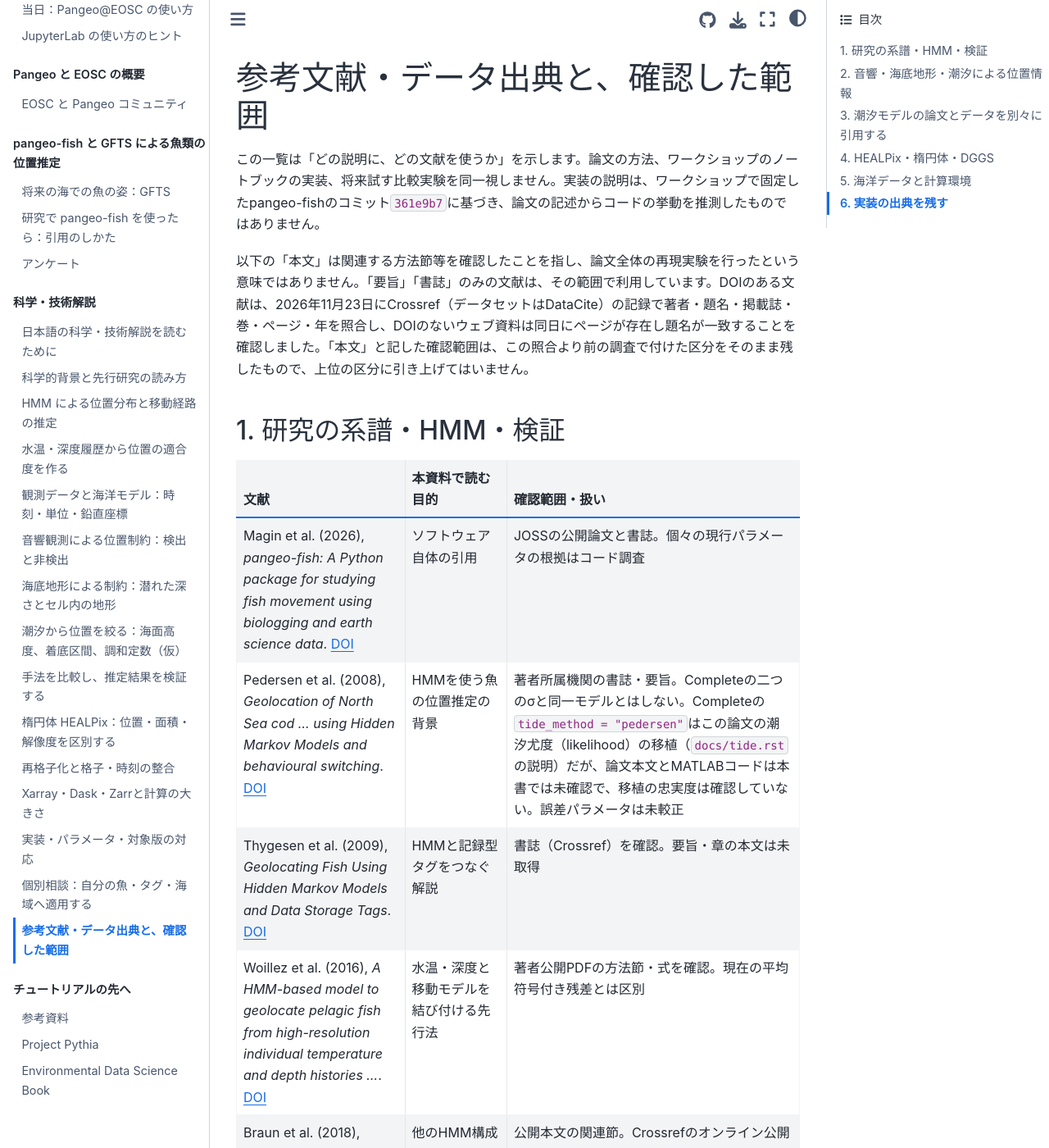
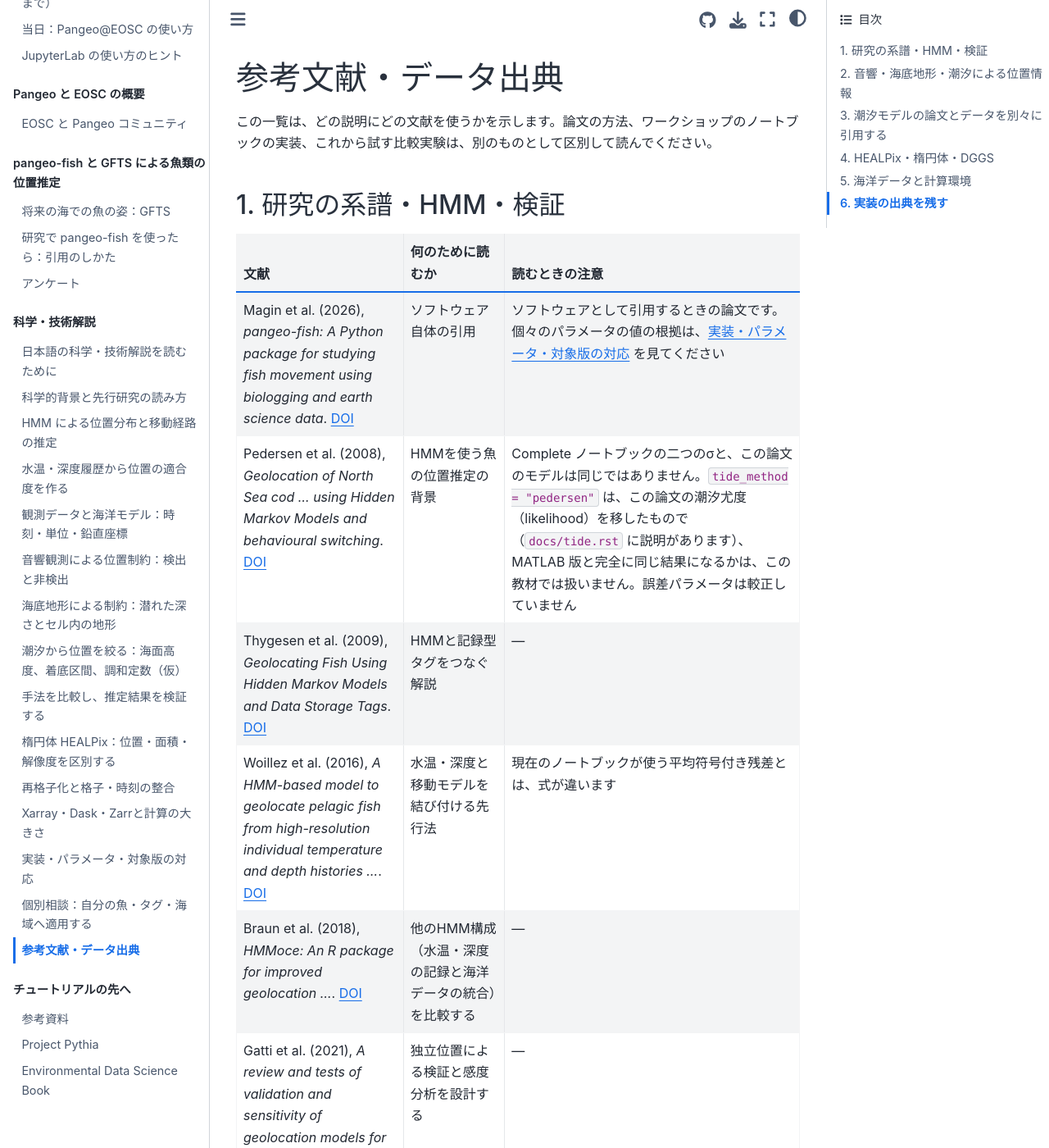
Before and after one commit to pangeo-fish/pangeo-fish-fra2026, a Jupyter Book: the page built from docs/science/13_references.md, in a window 1280 px wide and 1400 px high. Shown: the whole window at 82% size. Built offline with Jupyter Book 1.0.4 settings and Sphinx 7.4.7 and the Sphinx Book theme 1.1.4, drawn with Linux system fonts in a browser that asks for light colours; pages that are not in the unit, such as notebooks, are missing from menus; comment, search, counter and statistics services are not loaded; cross-references to code outside the pages are shown as plain code; some of the changed text lies outside the part shown.

Commit message:
References chapter for readers (drop the review-log columns); remove FRA-ROMS note

```diff
--- a/docs/science/13_references.md
+++ b/docs/science/13_references.md
@@ -1,46 +1,44 @@
-# 参考文献・データ出典と、確認した範囲
+# 参考文献・データ出典
 
-この一覧は「どの説明に、どの文献を使うか」を示します。論文の方法、ワークショップのノートブックの実装、将来試す比較実験を同一視しません。実装の説明は、ワークショップで固定したpangeo-fishのコミット`361e9b7`に基づき、論文の記述からコードの挙動を推測したものではありません。
-
-以下の「本文」は関連する方法節等を確認したことを指し、論文全体の再現実験を行ったという意味ではありません。「要旨」「書誌」のみの文献は、その範囲で利用しています。DOIのある文献は、2026年11月23日にCrossref（データセットはDataCite）の記録で著者・題名・掲載誌・巻・ページ・年を照合し、DOIのないウェブ資料は同日にページが存在し題名が一致することを確認しました。「本文」と記した確認範囲は、この照合より前の調査で付けた区分をそのまま残したもので、上位の区分に引き上げてはいません。
+この一覧は、どの説明にどの文献を使うかを示します。論文の方法、ワークショップのノートブックの実装、これから試す比較実験は、別のものとして区別して読んでください。
 
 ## 1. 研究の系譜・HMM・検証
 
-| 文献 | 本資料で読む目的 | 確認範囲・扱い |
+| 文献 | 何のために読むか | 読むときの注意 |
 |---|---|---|
-| Magin et al. (2026), *pangeo-fish: A Python package for studying fish movement using biologging and earth science data*. [DOI](https://doi.org/10.21105/joss.08332) | ソフトウェア自体の引用 | JOSSの公開論文と書誌。個々の現行パラメータの根拠はコード調査 |
-| Pedersen et al. (2008), *Geolocation of North Sea cod … using Hidden Markov Models and behavioural switching*. [DOI](https://doi.org/10.1139/F08-144) | HMMを使う魚の位置推定の背景 | 著者所属機関の書誌・要旨。Completeの二つのσと同一モデルとはしない。Completeの`tide_method = "pedersen"`はこの論文の潮汐尤度（likelihood）の移植（`docs/tide.rst`の説明）だが、論文本文とMATLABコードは本書では未確認で、移植の忠実度は確認していない。誤差パラメータは未較正 |
-| Thygesen et al. (2009), *Geolocating Fish Using Hidden Markov Models and Data Storage Tags*. [DOI](https://doi.org/10.1007/978-1-4020-9640-2_17) | HMMと記録型タグをつなぐ解説 | 書誌（Crossref）を確認。要旨・章の本文は未取得 |
-| Woillez et al. (2016), *A HMM-based model to geolocate pelagic fish from high-resolution individual temperature and depth histories …*. [DOI](https://doi.org/10.1016/j.ecolmodel.2015.10.024) | 水温・深度と移動モデルを結び付ける先行法 | 著者公開PDFの方法節・式を確認。現在の平均符号付き残差とは区別 |
-| Braun et al. (2018), *HMMoce: An R package for improved geolocation …*. [DOI](https://doi.org/10.1111/2041-210X.12959) | 他のHMM構成（水温・深度の記録と海洋データの統合）を比較する | 公開本文の関連節。Crossrefのオンライン公開日は2018年1月23日、巻号は2018年5月 |
-| Gatti et al. (2021), *A review and tests of validation and sensitivity of geolocation models for marine fish tracking*. [DOI](https://doi.org/10.1111/faf.12568) | 独立位置による検証と感度分析を設計する | 公開本文の検証・感度に関する節 |
-| Gonse et al. (2025), *Combining acoustic telemetry with archival tagging … Pollachius pollachius*. [DOI](https://doi.org/10.1111/jfb.15750) | Pangeo-Fishに近い魚種・観測の応用例 | 公開本文、特に方法節2.7。先行公開2024年・巻号掲載2025年を区別 |
+| Magin et al. (2026), *pangeo-fish: A Python package for studying fish movement using biologging and earth science data*. [DOI](https://doi.org/10.21105/joss.08332) | ソフトウェア自体の引用 | ソフトウェアとして引用するときの論文です。個々のパラメータの値の根拠は、{doc}`11_parameters_versions` を見てください |
+| Pedersen et al. (2008), *Geolocation of North Sea cod … using Hidden Markov Models and behavioural switching*. [DOI](https://doi.org/10.1139/F08-144) | HMMを使う魚の位置推定の背景 | Complete ノートブックの二つのσと、この論文のモデルは同じではありません。`tide_method = "pedersen"` は、この論文の潮汐尤度（likelihood）を移したもので（`docs/tide.rst` に説明があります）、MATLAB 版と完全に同じ結果になるかは、この教材では扱いません。誤差パラメータは較正していません |
+| Thygesen et al. (2009), *Geolocating Fish Using Hidden Markov Models and Data Storage Tags*. [DOI](https://doi.org/10.1007/978-1-4020-9640-2_17) | HMMと記録型タグをつなぐ解説 | — |
+| Woillez et al. (2016), *A HMM-based model to geolocate pelagic fish from high-resolution individual temperature and depth histories …*. [DOI](https://doi.org/10.1016/j.ecolmodel.2015.10.024) | 水温・深度と移動モデルを結び付ける先行法 | 現在のノートブックが使う平均符号付き残差とは、式が違います |
+| Braun et al. (2018), *HMMoce: An R package for improved geolocation …*. [DOI](https://doi.org/10.1111/2041-210X.12959) | 他のHMM構成（水温・深度の記録と海洋データの統合）を比較する | — |
+| Gatti et al. (2021), *A review and tests of validation and sensitivity of geolocation models for marine fish tracking*. [DOI](https://doi.org/10.1111/faf.12568) | 独立位置による検証と感度分析を設計する | — |
+| Gonse et al. (2025), *Combining acoustic telemetry with archival tagging … Pollachius pollachius*. [DOI](https://doi.org/10.1111/jfb.15750) | Pangeo-Fishに近い魚種・観測の応用例 | 特に方法の節（2.7）を読みます |
 
 書誌参照：{cite:p}`Magin2026,Pedersen2008,Thygesen2009,Woillez2016,Braun2018,Gatti2021,Gonse2025`。
 
 ## 2. 音響・海底地形・潮汐による位置情報
 
-| 文献 | 本資料で読む目的 | 確認範囲・扱い |
+| 文献 | 何のために読むか | 読むときの注意 |
 |---|---|---|
-| Metcalfe & Arnold (1997), *Tracking fish with electronic tags*. [DOI](https://doi.org/10.1038/42622) | 環境履歴による位置推定の歴史 | 書誌（Crossref）を確認。要旨・本文は未取得 |
-| Hunter et al. (2003), *Geolocation of free-ranging fish … I. Tidal location method*. [DOI](https://doi.org/10.1007/s00227-002-0984-5) | 潮汐位置推定の方法原著をたどる | 書誌をCrossrefで照合。原著の本文・要旨は未取得 |
-| Hunter et al. (2004), *Impacts of migratory behaviour on population structure in North Sea plaice*. [DOI](https://doi.org/10.1111/j.0021-8790.2004.00801.x) | 着底中の潮汐を使う研究例 | 公開本文の関連する方法節 |
-| Goossens et al. (2023), *Acoustic and archival technologies join forces: A combination tag*. [DOI](https://doi.org/10.1111/2041-210X.14045) | 音響と記録型タグの統合 | 著者機関の書誌と公開PDFの方法 |
-| Huveneers et al. (2016), *The influence of environmental parameters on the performance and detection range of acoustic receivers*. [DOI](https://doi.org/10.1111/2041-210X.12520) | 一定受信半径の仮定を評価する | 公開本文のレンジ試験。対象海域の校正値へ直接転用しない |
-| Hostetter & Royle (2020), *Movement-assisted localization from acoustic telemetry data*. [DOI](https://doi.org/10.1186/s40462-020-00199-6) | 検出過程を明示する別のモデル構成 | 公開本文。現在の二値フットプリント法の実装説明ではない |
-| Nielsen et al. (2019), *Effect of study area bathymetric heterogeneity on parameterization and performance of a depth-based geolocation model for demersal fishes*. [DOI](https://doi.org/10.1016/j.ecolmodel.2019.03.023) | 地形・格子幅・深度分布の感度分析 | 書誌（Crossref）を確認。要旨・本文は未取得 |
+| Metcalfe & Arnold (1997), *Tracking fish with electronic tags*. [DOI](https://doi.org/10.1038/42622) | 環境履歴による位置推定の歴史 | — |
+| Hunter et al. (2003), *Geolocation of free-ranging fish … I. Tidal location method*. [DOI](https://doi.org/10.1007/s00227-002-0984-5) | 潮汐位置推定の方法原著をたどる | — |
+| Hunter et al. (2004), *Impacts of migratory behaviour on population structure in North Sea plaice*. [DOI](https://doi.org/10.1111/j.0021-8790.2004.00801.x) | 着底中の潮汐を使う研究例 | — |
+| Goossens et al. (2023), *Acoustic and archival technologies join forces: A combination tag*. [DOI](https://doi.org/10.1111/2041-210X.14045) | 音響と記録型タグの統合 | — |
+| Huveneers et al. (2016), *The influence of environmental parameters on the performance and detection range of acoustic receivers*. [DOI](https://doi.org/10.1111/2041-210X.12520) | 一定受信半径の仮定を評価する | レンジ試験の結果です。自分の海域の校正値として、そのまま使うことはできません |
+| Hostetter & Royle (2020), *Movement-assisted localization from acoustic telemetry data*. [DOI](https://doi.org/10.1186/s40462-020-00199-6) | 検出過程を明示する別のモデル構成 | pangeo-fish の現在の方法（受信範囲を二値で表す方法）の説明ではありません |
+| Nielsen et al. (2019), *Effect of study area bathymetric heterogeneity on parameterization and performance of a depth-based geolocation model for demersal fishes*. [DOI](https://doi.org/10.1016/j.ecolmodel.2019.03.023) | 地形・格子幅・深度分布の感度分析 | — |
 
 書誌参照：{cite:p}`Metcalfe1997,Hunter2003,Hunter2004,Goossens2023,Huveneers2016,Hostetter2020,Nielsen2019`。
 
 ## 3. 潮汐モデルの論文とデータを別々に引用する
 
-| 出典 | 何を記録するか | 本資料での位置づけ |
+| 出典 | 内容 | この資料での使い方 |
 |---|---|---|
-| Egbert & Erofeeva (2002), *Efficient Inverse Modeling of Barotropic Ocean Tides* | [出版社](https://journals.ametsoc.org/view/journals/atot/19/2/1520-0426_2002_019_0183_eimobo_2_0_co_2.xml)、DOIはBibTeXに収録 | TPXO公式が示す基礎文献。今回本文は取得できず、公式モデル説明と書誌を確認 |
+| Egbert & Erofeeva (2002), *Efficient Inverse Modeling of Barotropic Ocean Tides* | [出版社](https://journals.ametsoc.org/view/journals/atot/19/2/1520-0426_2002_019_0183_eimobo_2_0_co_2.xml)、DOIはBibTeXに収録 | TPXO の基礎になる論文です |
 | [TPXO公式モデル資料](https://www.tpxo.net/global) | TPXO9等のモデル名、解像度、取得ファイルと版 | モデル系列と実際の入力データを特定する |
 | CNES (2024), FES2022 (Finite Element Solution) Ocean Tide（データセット） | [データDOI](https://doi.org/10.24400/527896/A01-2024.004)、FES2022bの実ファイル版 | データセットの引用。論文の代わりではない |
 | [FES2022 handbook](https://aviso.altimetry.fr/fileadmin/documents/data/tools/hdbk_FES2022.pdf) | 格子、単位、分潮、配布形式 | 配布元の技術説明。実行記録にダウンロード版も残す |
-| Lyard et al. (2026), *FES2022 global tide atlas: a step towards SWOT-compliant tidal corrections* | [プレプリントDOI](https://doi.org/10.5194/egusphere-2026-6805) | 2026年11月11日公開。EGUsphereのページに、2026年11月23日時点で「open for discussion and under review for Ocean Science」と表示されている。出版済みの最終論文とはしない |
+| Lyard et al. (2026), *FES2022 global tide atlas: a step towards SWOT-compliant tidal corrections* | [プレプリントDOI](https://doi.org/10.5194/egusphere-2026-6805) | 2026年11月時点では査読中のプレプリントです。出版された論文としては引用しません |
 | Lyard et al. (2021), *FES2014 global ocean tide atlas: design and performance* | [DOI](https://doi.org/10.5194/os-17-615-2021) | FES2014の公開論文。FES2022の検証結果を示す論文として引用しない |
 | [PyFES公式資料](https://github.com/CNES/aviso-fes) | 予測ライブラリの版、調和定数の規約と入力形式 | 潮汐モデル、予測ソフトウェア、魚の観測モデルは別々に記録する |
 | NOAA分潮資料・Parker (2007) | [分潮表を含む技術資料・付録C](https://tidesandcurrents.noaa.gov/ofs/publications/CS_Techrpt_024_SkillAss_WLsCUs_2006.pdf)、[Tidal Analysis and Prediction](https://tidesandcurrents.noaa.gov/publications/Tidal_Analysis_and_Predictions.pdf) | 潮汐周期と分潮分離の背景。M2/S2の約14.77日は角速度から本教材で計算 |
@@ -49,17 +47,17 @@
 
 ## 4. HEALPix・楕円体・DGGS
 
-| 出典 | 本資料で読む目的 | 確認範囲・扱い |
+| 出典 | 何のために読むか | 読むときの注意 |
 |---|---|---|
-| Górski et al. (2005), *HEALPix: A Framework for High-Resolution Discretization and Fast Analysis of Data Distributed on the Sphere*. [DOI](https://doi.org/10.1086/427976) | 等積性、階層、等緯度環という構成 | 公開本文。地球楕円体の処理は別の資料で補う |
-| Calabretta & Roukema (2007), *Mapping on the HEALPix grid*. [DOI](https://doi.org/10.1111/j.1365-2966.2007.12297.x) | 投影・地図表現をさらに読む | 書誌（Crossref）を確認。関連する追加文献 |
-| Karney (2024), *On auxiliary latitudes*. [DOI](https://doi.org/10.1080/00396265.2023.2217604) | 測地緯度、地心緯度、等積緯度を区別する | 公開PDF。Crossrefのオンライン公開は2023年6月、巻号年は2024年 |
-| Odaka et al. (2026), *Grid4Earth: An Open-Source Python Ecosystem for Geospatial Data Integration Using an Ellipsoidal HEALPix DGGS*. [DOI](https://doi.org/10.5194/isprs-archives-L-4-W1-2026-189-2026) | 楕円体HEALPixの地球科学への適用 | 出版社公開本文と書誌 |
-| [HEALPix Primer](https://healpix.sourceforge.io/html/intro_Geometric_Algebraic_Propert.htm) | RING/NESTED、親子関係、セル構成 | 公式技術資料 |
-| [healpix-geoの参照系](https://healpix-geo.readthedocs.io/en/latest/reference-system.html)・[座標変換API](https://healpix-geo.readthedocs.io/en/latest/generated/healpix_geo.nested.lonlat_to_healpix.html) | 数式と実際の引数を結び付ける | 公式文書。インストール版のAPIを実習前に照合 |
-| [PROJ HEALPix](https://proj.org/en/stable/operations/projections/healpix.html) | 球面と楕円体の扱い | 公式技術資料 |
-| [OGC Topic 21](https://docs.ogc.org/as/20-040r3/20-040r3.html) | DGGSの概念モデル | Abstract Specification。Web API仕様とは別文書 |
-| [OGC API – DGGS Part 1: Core](https://docs.ogc.org/is/21-038r1/21-038r1.html) | DGGSを扱うAPIの枠組み | 公式仕様。現行Pangeo-Fishがすべてを実装するという意味ではない |
+| Górski et al. (2005), *HEALPix: A Framework for High-Resolution Discretization and Fast Analysis of Data Distributed on the Sphere*. [DOI](https://doi.org/10.1086/427976) | 等積性、階層、等緯度環という構成 | 地球が楕円体であることの扱いは、この論文にはありません。ほかの資料で補います |
+| Calabretta & Roukema (2007), *Mapping on the HEALPix grid*. [DOI](https://doi.org/10.1111/j.1365-2966.2007.12297.x) | 投影・地図表現をさらに読む | 関連する追加の文献です |
+| Karney (2024), *On auxiliary latitudes*. [DOI](https://doi.org/10.1080/00396265.2023.2217604) | 測地緯度、地心緯度、等積緯度を区別する | — |
+| Odaka et al. (2026), *Grid4Earth: An Open-Source Python Ecosystem for Geospatial Data Integration Using an Ellipsoidal HEALPix DGGS*. [DOI](https://doi.org/10.5194/isprs-archives-L-4-W1-2026-189-2026) | 楕円体HEALPixの地球科学への適用 | — |
+| [HEALPix Primer](https://healpix.sourceforge.io/html/intro_Geometric_Algebraic_Propert.htm) | RING/NESTED、親子関係、セル構成 | 公式の技術資料です |
+| [healpix-geoの参照系](https://healpix-geo.readthedocs.io/en/latest/reference-system.html)・[座標変換API](https://healpix-geo.readthedocs.io/en/latest/generated/healpix_geo.nested.lonlat_to_healpix.html) | 数式と実際の引数を結び付ける | インストールした版の API は、実習の前に確かめてください |
+| [PROJ HEALPix](https://proj.org/en/stable/operations/projections/healpix.html) | 球面と楕円体の扱い | 公式の技術資料です |
+| [OGC Topic 21](https://docs.ogc.org/as/20-040r3/20-040r3.html) | DGGSの概念モデル | 概念モデルを定めた文書です。Web API の仕様とは別の文書です |
+| [OGC API – DGGS Part 1: Core](https://docs.ogc.org/is/21-038r1/21-038r1.html) | DGGSを扱うAPIの枠組み | 公式の仕様です。pangeo-fish がそのすべてを実装している、という意味ではありません |
 
 書誌参照：{cite:p}`gorski2005healpix,calabretta2007mapping,karney2024auxiliary,odaka2026grid4earth,healpix_primer,healpixgeo_reference,healpixgeo_lonlat,proj_healpix,ogc2021dggs,ogc2025apidggs`。
 
@@ -78,6 +76,6 @@
 
 ## 6. 実装の出典を残す
 
-実装について引用するときは、論文のDOIに加えて、pangeo-fishのコミット（ワークショップでは`361e9b7`）、ノートブック名、データ製品と版、実行したPython環境を記録してください。プルリクエストの説明は、PR番号だけでなくheadのコミットも残してください。実行環境のイメージタグだけでは、実際にimportされたパッケージの版を確認したことにはなりません。
+実装について引用するときは、論文のDOIに加えて、pangeo-fishのコミット（ワークショップでは`361e9b7`）、ノートブック名、データ製品と版、実行したPython環境を記録してください。プルリクエストを引用するときは、PR 番号に加えて、head のコミットも残してください。
 
-この資料のBibTeXは`references_fra.bib`に収録しています。ブック全体の文献一覧`references.bib`とはDOI・題名で照合済みで、同じ文献を二重に登録していません。
+この資料の BibTeX は `references_fra.bib` にあります。
```
Also changed, not shown: docs/cite.md (+1 -1 lines), docs/science/06_bathymetry.md (+0 -1 lines), docs/science/12_consultation.md (+1 -1 lines).
